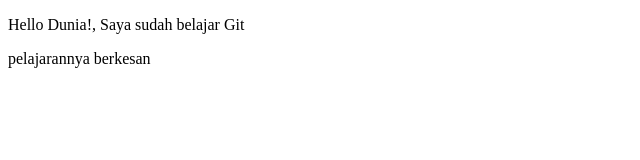
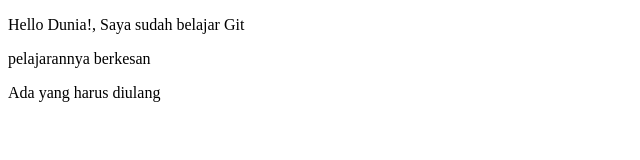
Before and after one commit to gabrield-droid/belajar-git, a plain HTML site: page index.html in a window 1280 px wide. Shown: the whole page, without its empty margins (0-640 px from the left). Drawn offline with Linux system fonts and the light colour scheme.

Commit message:
ada yang harus diulang

```diff
--- a/index.html
+++ b/index.html
@@ -7,5 +7,6 @@
     <body>
         <p>Hello Dunia!, Saya sudah belajar Git</p>
         <p>pelajarannya berkesan</p>
+        <p>Ada yang harus diulang</p>
     </body>
 </html>
```
